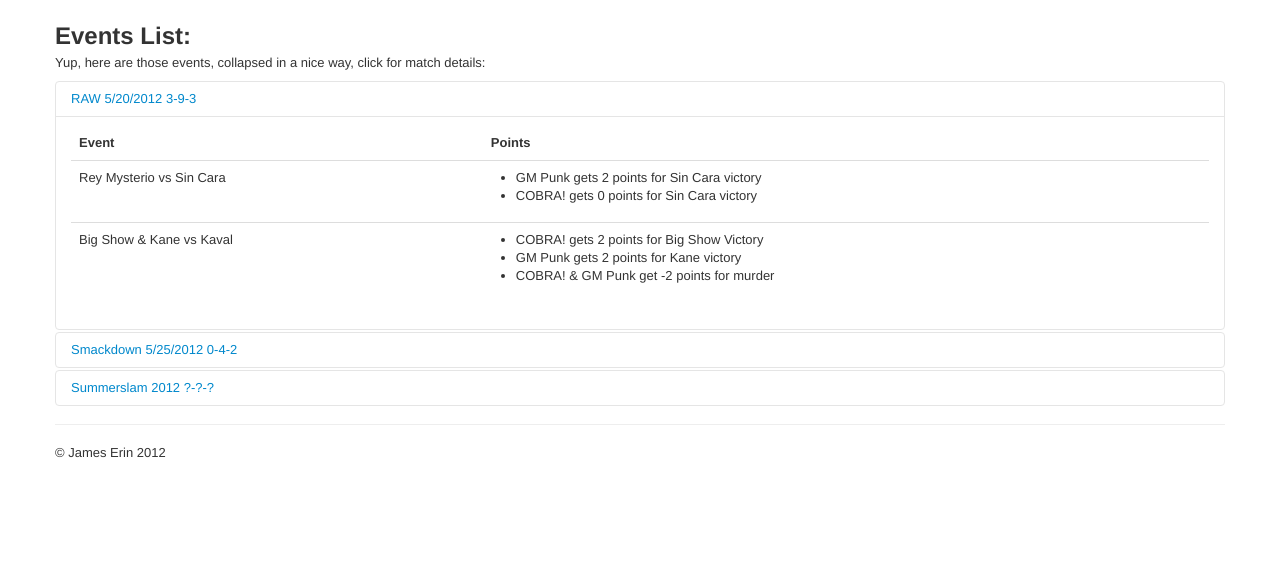
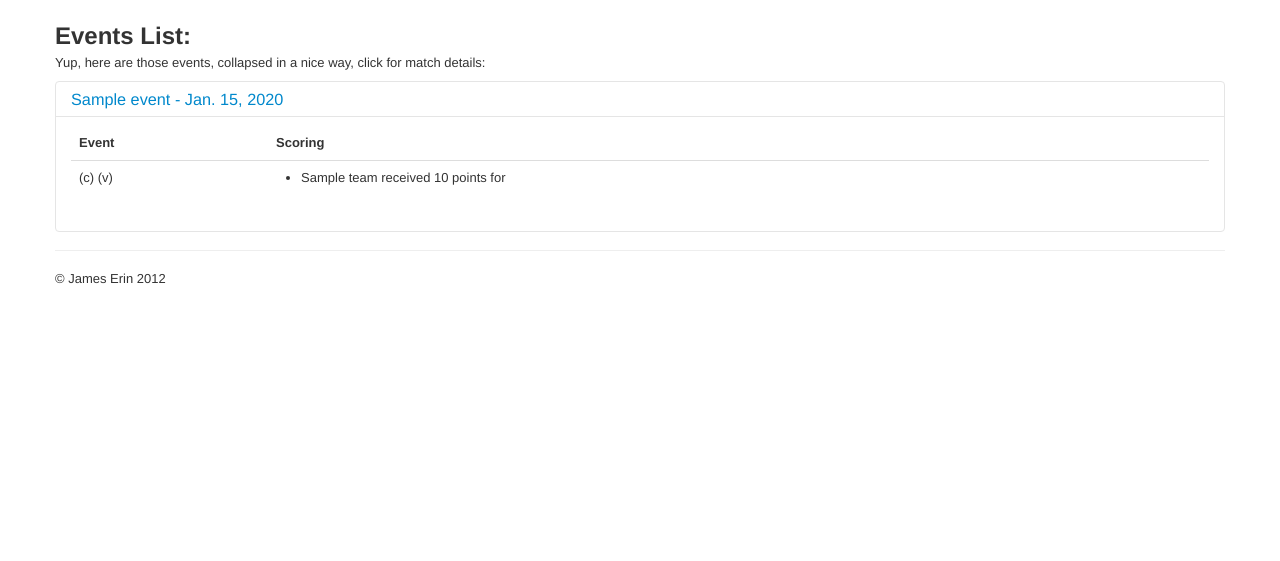
Before and after one commit to jamesturk/fowl, a Django app: template fowl/game/templates/events.html in a window 1280 px wide. Shown: the part 123-684 px from the top of the page. Run offline with Django 3.2, Linux system fonts and the light colour scheme; the template is opened without the code that fills it: values that come from a table or form of the project are taken from there, others are empty; data comes from the database, SQL or seed files in the repository; tables that the repository leaves empty hold one stand-in row (values such as "Sample post"); some libraries are stand-ins or nearby versions.

Commit message:
work on events template

```diff
--- a/fowl/game/models.py
+++ b/fowl/game/models.py
@@ -202,7 +202,7 @@
         return points
 
     def __unicode__(self):
-        return ' vs. '.join(str(t) for t in self.teams.all())
+        return ' vs. '.join(str(t) for t in self.teams.all().prefetch_related('members'))
 
 admin.site.register(Match)
 
@@ -227,5 +227,5 @@
     match = models.ForeignKey(Match)
 
     def __unicode__(self):
-        return "{0} recieved {1} points for {2}'s performance in {3}".format(
+        return "{0} received {1} points for {2}'s performance in {3}".format(
                 self.team, self.points, self.star, self.match)
--- a/fowl/game/templates/base.html
+++ b/fowl/game/templates/base.html
@@ -12,6 +12,7 @@
         padding-top: 60px;
         padding-bottom: 40px;
       }
+      .event-title { font-size: 125%; }
     </style>
     <link href="{% static "assets/css/bootstrap-responsive.css" %}" rel="stylesheet">
 
--- a/fowl/game/templates/events.html
+++ b/fowl/game/templates/events.html
@@ -5,105 +5,61 @@
 {% block content %}
 <header class="jumbotron subhead" id="overview">
 <h1>Events</h1>
-  <p class="lead">Every event that has taken place on RAW, Smackdown, and on PPVs, since the creation of this league.</p>
+<p class="lead">Every event that has taken place on RAW, Smackdown, and on
+PPVs, since the creation of this league.</p>
 </header>
 
 <h2>Events List:</h2>
-          <p>Yup, here are those events, collapsed in a nice way, click for match details:</p>
+<p>Yup, here are those events, collapsed in a nice way, click for
+match details:</p>
 
-          <div class="accordion" id="accordion2">
+<div class="accordion" id="accordion">
+
+{% regroup points by match.event as event_list %}
+{% for event in event_list %}
+
 <div class="accordion-group">
     <div class="accordion-heading">
-                <a class="accordion-toggle" data-toggle="collapse" data-parent="#accordion2" href="#collapseOne">
-                  RAW 5/20/2012   3-9-3
+        <a class="accordion-toggle event-title" data-toggle="collapse"
+            data-parent="#accordion" href="#event-{{event.grouper.id}}">
+            {{event.grouper.name}} - {{event.grouper.date}}
         </a>
     </div>
-              <div id="collapseOne" class="accordion-body collapse in">
+
+    <div id="event-{{event.grouper.id}}" class="accordion-body collapse in">
     <div class="accordion-inner">
-
     <table class="table">
         <thead>
           <tr>
             <th>Event</th>
-                        <th>Points</th>
+            <th>Scoring</th>
           </tr>
         </thead>
         <tbody>
+        {% regroup event.list by match as match_list %}
+        {% for match in match_list %}
         <tr>
-                      <td>Rey Mysterio vs Sin Cara</td>
+            <td>{{match.grouper}}</td>
             <td>
                 <ul>
-                          <li>GM Punk gets 2 points for Sin Cara victory</li>
-                          <li>COBRA! gets 0 points for Sin Cara victory</li>
+                    {% for tp in match.list %}
+                    {% if tp.points %}
+                    <li> {{tp.team}} received {{tp.points}}
+                        point{{tp.points|pluralize}} for {{tp.star}}
+                    </li>
+                    {% endif %}
+                    {% endfor %}
                 </ul>
             </td>
         </tr>
-                    <tr>
-                      <td>Big Show & Kane vs Kaval</td>
-                      <td>
-                        <ul>
-                          <li>COBRA! gets 2 points for Big Show Victory</li>
-                          <li>GM Punk gets 2 points for Kane victory</li>
-                          <li>COBRA! & GM Punk get -2 points for murder</li>
-                        </ul>
-                      </td>
-                    </tr>
+        {% endfor %}
       </tbody>
     </table>
 
     </div>
     </div>
 </div>
-            <div class="accordion-group">
-              <div class="accordion-heading">
-                <a class="accordion-toggle" data-toggle="collapse" data-parent="#accordion2" href="#collapseTwo">
-                  Smackdown 5/25/2012   0-4-2
-                </a>
-              </div>
-              <div id="collapseTwo" class="accordion-body collapse">
-                <div class="accordion-inner">
-                  <table class="table">
-                    <thead>
-                      <tr>
-                        <th>Event</th>
-                        <th>Points</th>
-                      </tr>
-                    </thead>
-                  <tbody>
-                    <tr>
-                      <td>Cody Rhodes vs John Cena</td>
-                      <td>
-                        <ul>
-                          <li>GM Punk gets 2 points for Cody Rhodes victory</li>
-                          <li>I'm AWEsome gets 0 points for Cody Rhodes victory</li>
-                        </ul>
-                      </td>
-                    </tr>
-                    <tr>
-                      <td>The Miz vs Santino</td>
-                      <td>
-                        <ul>
-                          <li>COBRA! gets 2 points for Santino Victory</li>
-                          <li>COBRA! gets 4 points for US Championship title defense</li>
-                        </ul>
-                      </td>
-                    </tr>
-                  </tbody>
-                </table>
-                </div>
-              </div>
-            </div>
-            <div class="accordion-group">
-              <div class="accordion-heading">
-                <a class="accordion-toggle" data-toggle="collapse" data-parent="#accordion2" href="#collapseThree">
-                  Summerslam 2012  ?-?-?
-                </a>
-              </div>
-              <div id="collapseThree" class="accordion-body collapse">
-                <div class="accordion-inner">
-                  Didn't want to get presumptious with the scores on this one
-                </div>
-              </div>
-            </div>
+
+{% endfor %}
 </div>
 {% endblock %}
--- a/fowl/settings.py
+++ b/fowl/settings.py
@@ -77,9 +77,12 @@
     'django.middleware.csrf.CsrfViewMiddleware',
     'django.contrib.auth.middleware.AuthenticationMiddleware',
     'django.contrib.messages.middleware.MessageMiddleware',
+    'debug_toolbar.middleware.DebugToolbarMiddleware',
     # Uncomment the next line for simple clickjacking protection:
     # 'django.middleware.clickjacking.XFrameOptionsMiddleware',
 )
+
+INTERNAL_IPS = ('127.0.0.1',)
 
 ROOT_URLCONF = 'fowl.urls'
 
@@ -100,6 +103,7 @@
     'django.contrib.messages',
     'django.contrib.staticfiles',
     'django.contrib.admin',
+    'debug_toolbar',
     'fowl.game',
 )
 
```
Also changed, not shown: fowl/game/views.py (+6 -1 lines), setup_league.py (+15 -0 lines). Lines whose indentation alone changed are shown as unchanged.
